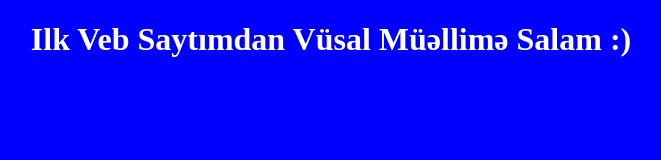
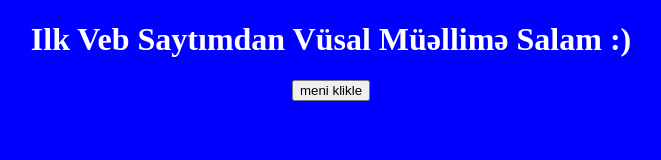
Before and after one commit to MazanovXetai/ilk-layih-, a plain HTML site: page index.html in a window 1280 px wide. Shown: the whole page, without its empty margins (309-970 px from the left). Drawn offline with Linux system fonts and the light colour scheme.

Commit message:
Update index.html

```diff
--- a/index.html
+++ b/index.html
@@ -8,3 +8,6 @@ Bu Mənim İlk Veb Səhifəmdir.</title>
 <head>
 <body>
   <h1>                          Ilk Veb Saytımdan Vüsal Müəllimə Salam :) </h1>
+<p>
+  <button> meni klikle </button>
+</body>
```
